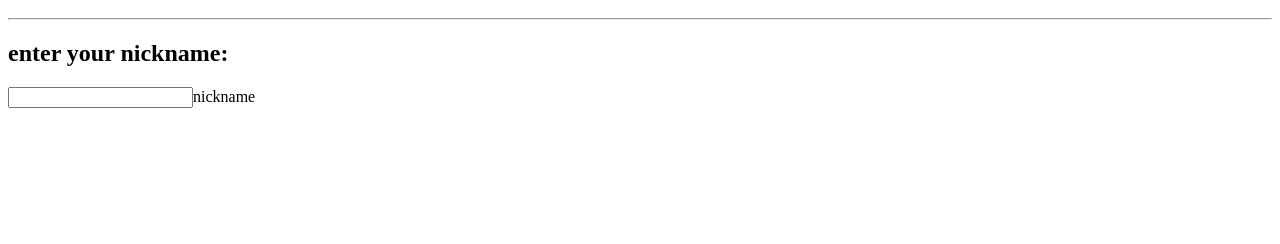
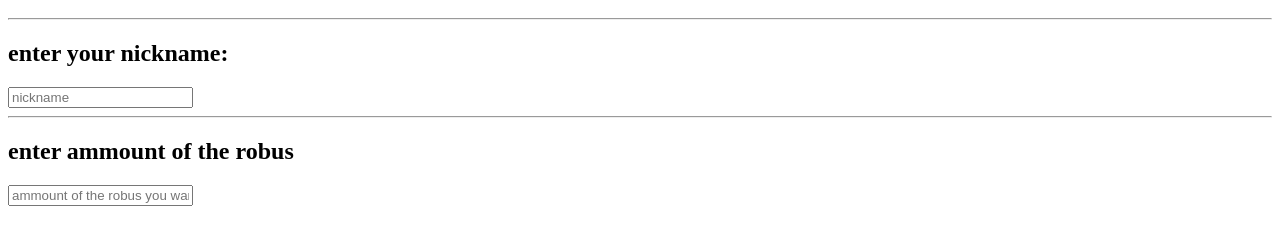
Before and after one commit to ZetkaTV/webxtest, a plain HTML site: page index.html in a window 1280 px wide. Shown: the part 48-292 px from the top of the page. Drawn offline with Linux system fonts and the light colour scheme.

Commit message:
Update index.html

```diff
--- a/index.html
+++ b/index.html
@@ -6,6 +6,9 @@
     <h1>FREE ROBUX GENERATOR</h1>
     <hr>
     <h2>enter your nickname:</h2>
-    <input>nickname</input>
+    <input type="text" placeholder="nickname">
+    <hr>
+    <h2>enter ammount of the robus</h2>
+    <input type="text" placeholder="ammount of the robus you want to get">
   </body>
 </html>
```
